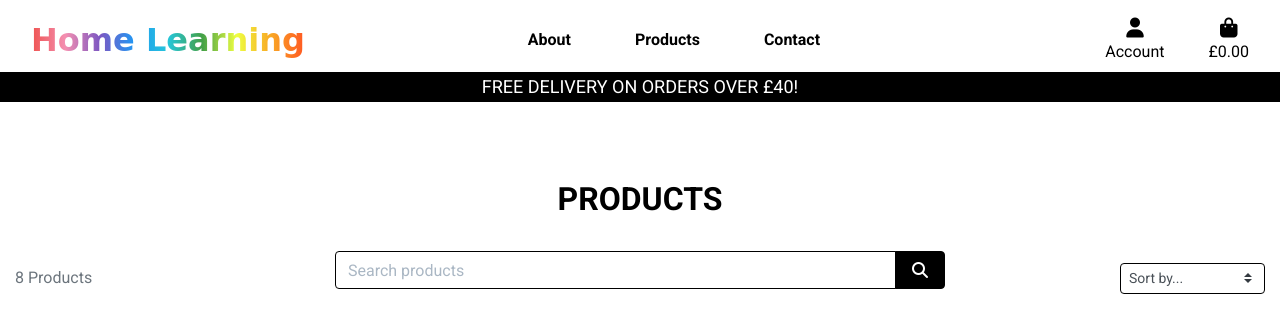
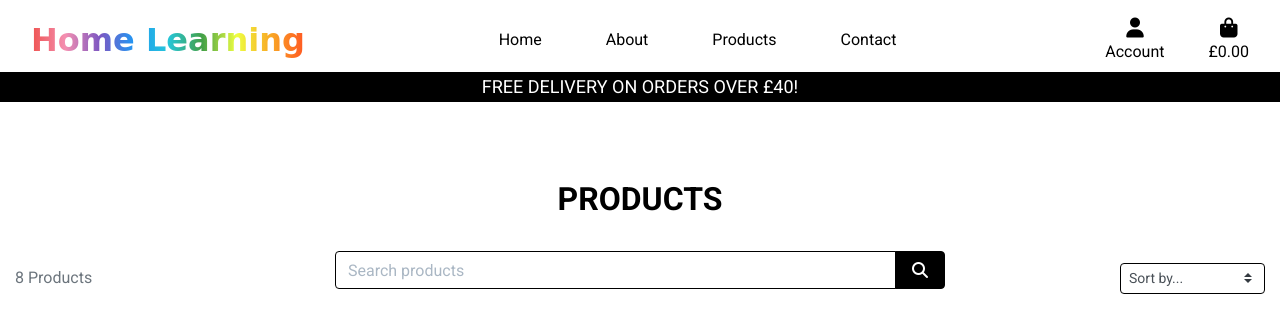
Before and after one commit to Sarah-LB/HomeLearning, a Django app: page /products/ in a window 1280 px wide. Shown: the top 315 px of the page. Run offline with Django 3.2, Linux system fonts and the light colour scheme; data comes from the database, SQL or seed files in the repository; some libraries are stand-ins or nearby versions; some web fonts are replaced.

Commit message:
add django active link and make changes to navbar

```diff
--- a/django_project4/settings.py
+++ b/django_project4/settings.py
@@ -54,6 +54,7 @@ INSTALLED_APPS = [
     'about',
     'profiles',
     'contact',
+    'active_link',
 
     # Other
     'crispy_forms',
--- a/requirements.txt
+++ b/requirements.txt
@@ -3,6 +3,7 @@ boto3==1.26.19
 botocore==1.29.19
 dj-database-url==0.5.0
 Django==3.2
+django-active-link==0.1.8
 django-allauth==0.41.0
 django-countries==7.2.1
 django-crispy-forms==1.14.0
--- a/static/css/base.css
+++ b/static/css/base.css
@@ -31,6 +31,9 @@ body {
     -webkit-text-fill-color: transparent;
 }
 
+.active {
+    font-weight: bold;
+}
 
 .orange-subheading-font {
     font-family: 'Fuzzy Bubbles', cursive;
@@ -173,7 +176,6 @@ input[name='q']::placeholder {
     position: absolute;
     top: -10px;
     right: 36px;
-    border-radius: 25px;
 }
 
 /* Convenience classes - colors copied from Bootstrap */
--- a/templates/base.html
+++ b/templates/base.html
@@ -1,4 +1,5 @@
 {% load static %}
+{% load active_link_tags %}
 
 <!doctype html>
 <html lang="en">
--- a/templates/includes/main-nav.html
+++ b/templates/includes/main-nav.html
@@ -1,13 +1,20 @@
+{% load active_link_tags %}
+
 <div class="collapse navbar-collapse" id="main-nav">
     <ul class="navbar-nav w-auto mx-auto text-left">
-        <li class="nav-item">
-            <a class="font-weight-bold nav-link text-black mr-5" href="{% url 'about' %}" id="about-link" aria-haspopup="true" aria-expanded="false">
+        <li class="nav-item {% active_link 'home' 'active' %}">
+            <a class="nav-link text-black mr-5" href="{% url 'home' %}" id="home-link" aria-haspopup="true" aria-expanded="false">
+                Home
+            </a>
+        </li>
+        <li class="nav-item {% active_link 'about' 'active' %}">
+            <a class="nav-link text-black mr-5" href="{% url 'about' %}" id="about-link" aria-haspopup="true" aria-expanded="false">
                 About
             </a>
         </li>
 
-        <li class="nav-item dropdown">
-            <a class="font-weight-bold nav-link text-black mr-5" href="{% url 'products' %}" id="products-link" data-toggle="dropdown" aria-haspopup="true" aria-expanded="false">
+        <li class="nav-item dropdown {% active_link 'products' 'active' %}">
+            <a class="nav-link text-black mr-5" href="{% url 'products' %}" id="products-link" data-toggle="dropdown" aria-haspopup="true" aria-expanded="false">
                 Products
             </a>
             <div class="dropdown-menu border-0" aria-labelledby="clothing-link">
@@ -19,8 +26,8 @@
             </div>
         </li>
 
-        <li class="nav-item">
-            <a class="font-weight-bold nav-link text-black" href="{% url 'contact' %}" id="contact-link" aria-haspopup="true" aria-expanded="false">
+        <li class="nav-item {% active_link 'contact' 'active' %}">
+            <a class="nav-link text-black" href="{% url 'contact' %}" id="contact-link" aria-haspopup="true" aria-expanded="false">
                 Contact
             </a>
         </li>
```
